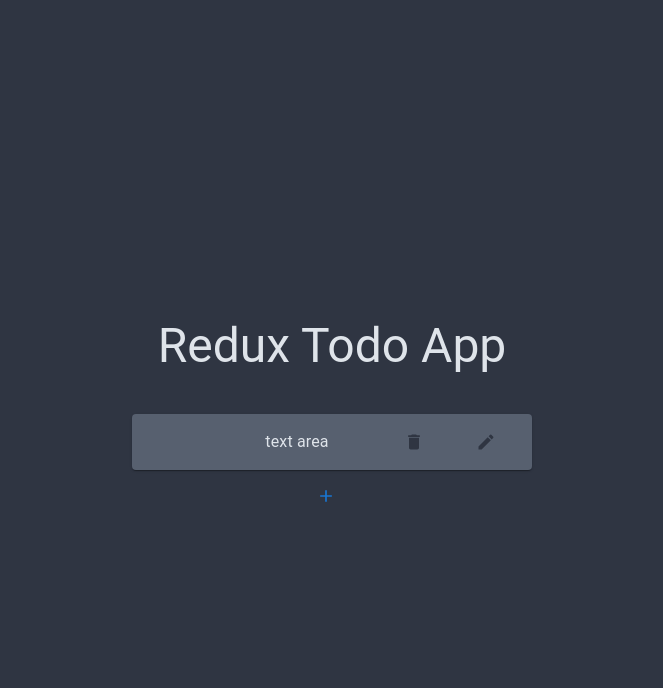
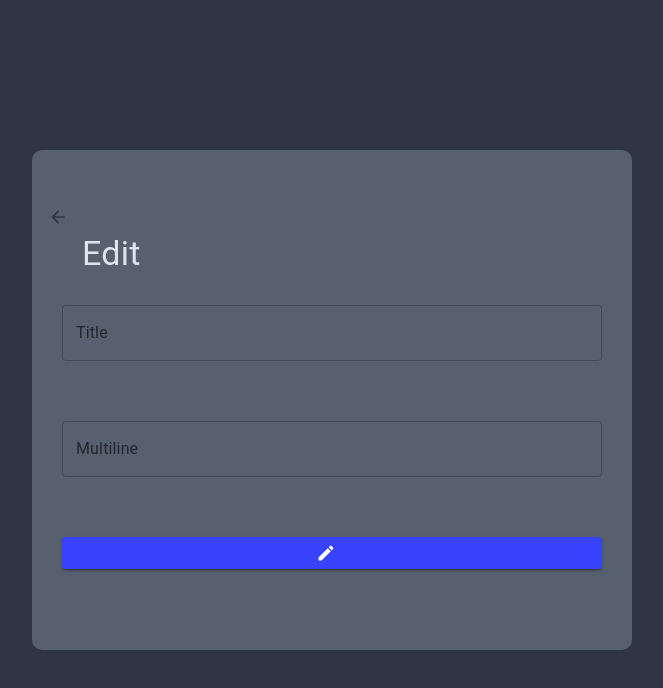
Before and after one commit to Haile-08/Redux_Async, a React (Create React App) app in the folder client/: page /Edit in a window 1280 px wide. Shown: the top 688 px of the page, without its empty margins (308-971 px from the left). Built offline with nearby package versions, Linux system fonts and the light colour scheme.

Commit message:
finished the interface

```diff
--- a/client/src/App.js
+++ b/client/src/App.js
@@ -1,5 +1,8 @@
+import { Grid } from "@mui/material";
+import { Routes, Route } from "react-router-dom";
 import Applayout from "./components/Applayout";
-import { Grid } from "@mui/material";
+import Addpage from "./components/page/AddPage";
+import Editpage from "./components/page/EditPage";
 
 function App() {
   return (
@@ -13,7 +16,11 @@ function App() {
           justifyContent="center"
           style={{ backgroundColor: "#2f3542" }}
         >
-          <Applayout />
+          <Routes>
+            <Route path="/" element={<Applayout />} />
+            <Route path="/Add" element={<Addpage />} />
+            <Route path="/Edit" element={<Editpage />} />
+          </Routes>
         </Grid>
       </header>
     </div>
--- a/client/src/components/Applayout.js
+++ b/client/src/components/Applayout.js
@@ -1,6 +1,7 @@
 import React from "react";
 import { Button, Grid, Typography } from "@mui/material";
 import AddIcon from "@mui/icons-material/Add";
+import { Link } from "react-router-dom";
 
 import Items from "./Item";
 
@@ -21,7 +22,9 @@ const Applayout = () => {
         Redux Todo App
       </Typography>
       <Items />
-      <Button startIcon={<AddIcon />} />
+      <Link to="/add">
+        <Button startIcon={<AddIcon />} />
+      </Link>
     </Grid>
   );
 };
--- a/client/src/components/Item.js
+++ b/client/src/components/Item.js
@@ -1,5 +1,5 @@
 import React from "react";
-
+import { Link } from "react-router-dom";
 import {
   Card,
   CardActions,
@@ -43,12 +43,14 @@ const Items = () => {
               color: "#2f3542",
             }}
           />
+          <Link to="/Edit">
             <Button
               startIcon={<EditIcon />}
               sx={{
                 color: "#2f3542",
               }}
             />
+          </Link>
         </CardActions>
       </Card>
     </>
--- a/client/src/components/page/AddPage.js
+++ b/client/src/components/page/AddPage.js
@@ -5,6 +5,7 @@ import TextField from "@mui/material/TextField";
 import { Box } from "@mui/system";
 import Button from "@mui/material/Button";
 import AddIcon from "@mui/icons-material/Add";
+import ArrowBackIcon from "@mui/icons-material/ArrowBack";
 
 const Addpage = () => {
   const [id, setId] = useState(3);
@@ -37,10 +38,15 @@ const Addpage = () => {
         }}
       >
         <Link to="/">
-          <BackButton />
+          <Button
+            startIcon={<ArrowBackIcon />}
+            sx={{
+              color: "#2f3542",
+            }}
+          />
         </Link>
         <Typography variant="h4" sx={{ color: "#dfe4ea", paddingLeft: "50px" }}>
-          ADD
+          Add
         </Typography>
         <TextField
           id="outlined-basic"
@@ -75,16 +81,14 @@ const Addpage = () => {
           endIcon={<AddIcon />}
           sx={{
             margin: "30px",
+            background: "#3742fa",
           }}
           onClick={() => {
             setId(id + 1);
-            dispatch(addItem({ id, title, text }));
           }}
         >
           ADD
         </Button>
-
-        {console.log(id, title, text)}
       </Box>
     </Grid>
   );
--- a/client/src/components/page/EditPage.js
+++ b/client/src/components/page/EditPage.js
@@ -1,8 +1,10 @@
 import React, { useState } from "react";
+import { Link } from "react-router-dom";
 import { Button, Grid, Typography } from "@mui/material";
 import { Box } from "@mui/system";
 import TextField from "@mui/material/TextField";
 import EditIcon from "@mui/icons-material/Edit";
+import ArrowBackIcon from "@mui/icons-material/ArrowBack";
 
 const Editpage = () => {
   const [title, setTitle] = useState("");
@@ -33,7 +35,14 @@ const Editpage = () => {
           borderRadius: "10px",
         }}
       >
-        <BackButton />
+        <Link to="/">
+          <Button
+            startIcon={<ArrowBackIcon />}
+            sx={{
+              color: "#2f3542",
+            }}
+          />
+        </Link>
 
         <Typography variant="h4" sx={{ color: "#dfe4ea", paddingLeft: "50px" }}>
           Edit
@@ -67,13 +76,13 @@ const Editpage = () => {
         />
 
         <Button
+          variant="contained"
           startIcon={<EditIcon />}
           sx={{
-            color: "#2f3542",
+            margin: "30px",
+            background: "#3742fa",
           }}
-          onClick={() => {
-            dispatch(updateItem({ id: id, title: title, text: text }));
-          }}
+          onClick={() => {}}
         />
       </Box>
     </Grid>
--- a/client/src/index.js
+++ b/client/src/index.js
@@ -4,12 +4,15 @@ import './index.css';
 import App from "./App";
 import { store } from "./redux/store";
 import { Provider } from "react-redux";
+import { BrowserRouter } from "react-router-dom";
 
 const root = ReactDOM.createRoot(document.getElementById("root"));
 root.render(
   <React.StrictMode>
-    <Provider store={store}>
-      <App />
-    </Provider>
+    <BrowserRouter>
+      <Provider store={store}>
+        <App />
+      </Provider>
+    </BrowserRouter>
   </React.StrictMode>
 );
```
Lines whose indentation alone changed are shown as unchanged.
